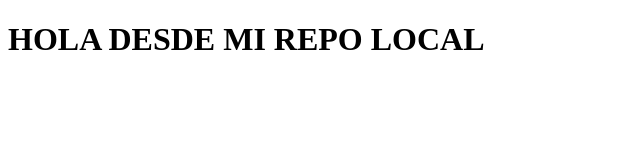
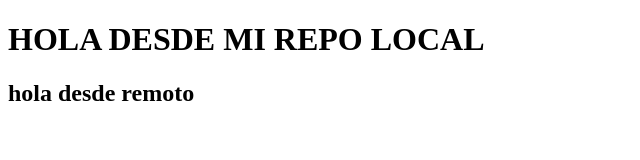
Before and after one commit to marianidorado/repoPrueba, a plain HTML site: page index.html in a window 1280 px wide. Shown: the whole page, without its empty margins (0-640 px from the left). Drawn offline with Linux system fonts and the light colour scheme.

Commit message:
Update index.html

```diff
--- a/index.html
+++ b/index.html
@@ -7,5 +7,6 @@
 </head>
 <body>
     <h1>HOLA DESDE MI REPO LOCAL</h1>
+    <h2>hola desde remoto</h2>
 </body>
 </html>
```
